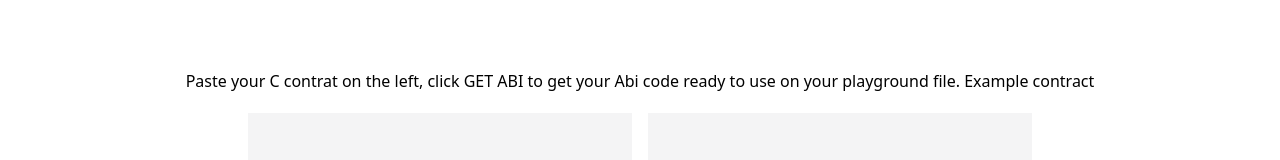
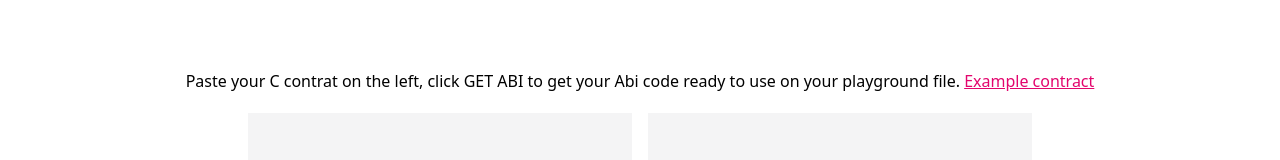
Before and after one commit to roabhi/Stylus-hack-Lemon, a plain HTML site: page index.html in a window 1280 px wide. Shown: the part 135-295 px from the top of the page. Drawn offline with nearby package versions, Linux system fonts and the light colour scheme.

Commit message:
Added color to link

```diff
--- a/index.html
+++ b/index.html
@@ -41,6 +41,7 @@
         Paste your C contrat on the left, click GET ABI to get your Abi code
         ready to use on your playground file.
         <a
+          class="underline text-[#E3066E]"
           href="https://raw.githubusercontent.com/roabhi/arbitrum-sylus-starter-c/refs/heads/master/contracts/main.c"
           target="_blank"
           rel="noopener noreferrer"
```
